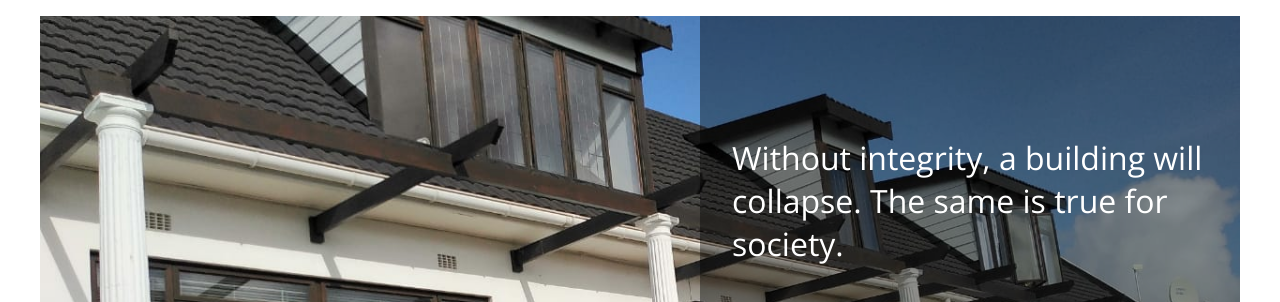
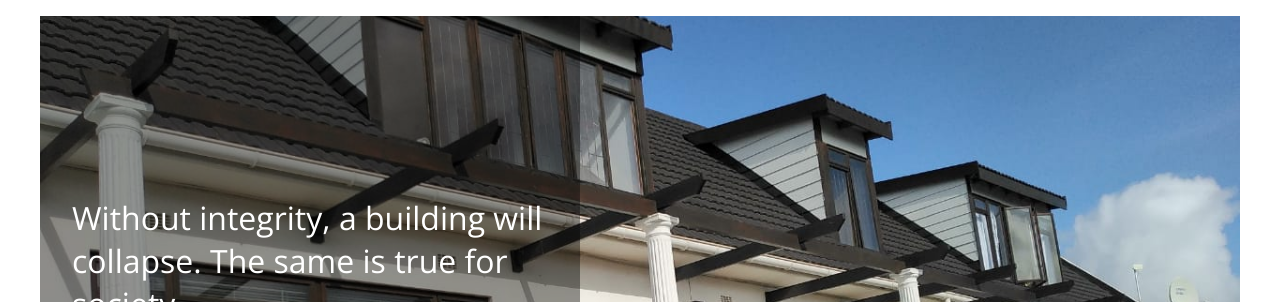
Before and after one commit to JackofD/antony-projects, a Gatsby site: page / in a window 1280 px wide. Shown: the part 192-494 px from the top of the page. Built offline with nearby package versions, Linux system fonts and the light colour scheme; Gatsby itself is replaced by a stand-in of ours.

Commit message:
changed quote styles

```diff
--- a/src/scss/home.scss
+++ b/src/scss/home.scss
@@ -49,13 +49,13 @@
     position: absolute;
     color: white;
     font-size: 1.5rem;
-    padding: 10% 2rem;
+    padding: 15% 2rem;
     margin: 0;
     width: 45%;
     background-color: rgba(0, 0, 0, 0.4);
     top: 0;
     bottom: 0;
-    right: 0;
+    left: 0;
     display: flex;
     flex-direction: column;
   }
```
